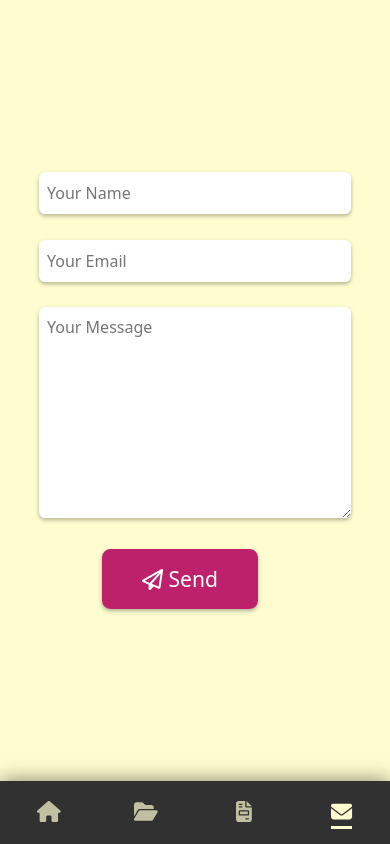
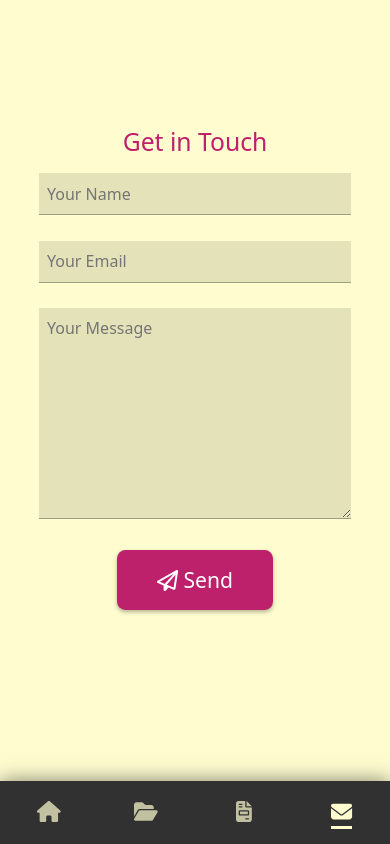
Before and after one commit to mezitta/portfolio, a React (Create React App) app: page /contact in a window 390 px wide. Built offline with nearby package versions, Linux system fonts and the light colour scheme.

Commit message:
Contact Form formatting

```diff
--- a/src/components/Contact.css
+++ b/src/components/Contact.css
@@ -11,22 +11,38 @@
     height: 92.5vh;
     display: flex;
     justify-content: center;
-    align-items: center;
+    align-items: flex-start;
 }
 
-.left-content {
+div.right-content {
     /* background-color: red; */
     display: flex;
-    justify-content: center;
+    justify-content: flex-start;
+    padding-left: 0;
+    margin: 0;
 }
 
 .form-container {
     /* background-color: green; */
+    /* background-color: var(--highlight); */
+    margin: 0;
+    border-radius: 2vh;
+    /* box-shadow: 0 0.25vh 0.5vh rgba(0, 0, 0, 0.3); */
+    /* border-left: 2px solid; */
     height: 80vh;
-    width: 40vw;
+    width: 35vw;
+    padding-top: 5vh;
     display: flex;
     justify-content: center;
-    align-items: center;
+    align-items: flex-start;
+}
+
+div.title-row {
+    text-align: center;
+    /* border-bottom: 0.375vh solid var(--main-color); */
+    margin-bottom: 2vh;
+    color: var(--accent-color);
+    /* background-color: orange; */
 }
 
 input.form-input, textarea.form-input {
@@ -34,14 +50,16 @@ input.form-input, textarea.form-input {
     width: 25vw;
     padding: 0.5em;
     margin-bottom: 2vh;
-    border-radius: 0.75vh;
+    /* border-radius: 0.75vh; */
     border: none;
-    box-shadow: 0 0.25vh 0.5vh rgba(0, 0, 0, 0.3);
+    border-bottom: 1.5px solid rgba(0, 0, 0, 0.3);
+    background: #e4e2b8;;
+    /* box-shadow: 0 0.25vh 0.5vh rgba(0, 0, 0, 0.3); */
 }
 
 textarea.form-input {
     min-height: 25vh;
-    max-height: 50vh;
+    max-height: 40vh;
 }
 
 .contact-button-row {
@@ -50,7 +68,6 @@ textarea.form-input {
 
 .send-button {
     background-color: var(--accent-color);
-    margin-right: 30px;
     color: var(--highlight);
     border: none;
     border-radius: 1vh;
@@ -73,14 +90,24 @@ textarea.form-input {
         width: 50vw;
     }
 
+    .contact-body {
+        padding-top: 20vh;
+        overflow: hidden;
+    }
+
     input.form-input, textarea.form-input {
         width: 40vw;
      }
 }
 
 @media only screen and (max-width: 767px) {
+    .contact-row {
+        align-items: flex-start;
+    }
+
     .form-container {
         width: 90vw;
+        /* padding-top: 0; */
     }
 
     input.form-input, textarea.form-input {
@@ -89,7 +116,12 @@ textarea.form-input {
         margin-bottom: 3vh;
     }
 
-    .right-content {
+    div.right-content {
+        justify-content: center;
+        padding: 0;
+    }
+
+    .left-content {
         display: none;
     }
 
--- a/src/components/Contact.js
+++ b/src/components/Contact.js
@@ -38,10 +38,15 @@ const Contact = () => {
             <Container fluid>
                 <Row className="contact-row">
                     <Col xs={12} md={6} className="left-content">
+                        picture goes here
+                    </Col>
+                    <Col xs={12} md={6} className="right-content">
                         <div className="form-container">
                             <form ref={form} onSubmit={sendEmail}>
+                                <div className="title-row"><h2>Get in Touch</h2></div>
                                 <div className="input-row">
                                     <input
+                                        id="user_name"
                                         type="text"
                                         name="user_name"
                                         placeholder="Your Name"
@@ -51,6 +56,7 @@ const Contact = () => {
                                 </div>
                                 <div className="input-row">
                                     <input
+                                        id="user_email"
                                         type="email"
                                         name="user_email"
                                         placeholder="Your Email"
@@ -60,6 +66,7 @@ const Contact = () => {
                                 </div>
                                 <div className="input-row">
                                     <textarea
+                                        id="user_message"
                                         name="message"
                                         placeholder="Your Message"
                                         aria-label="message"
@@ -70,9 +77,6 @@ const Contact = () => {
                             </form>
                         </div>
                     </Col>
-                    <Col xs={12} md={6} className="right-content">
-                        picture goes here
-                    </Col>
                 </Row>
             </Container>
         </motion.div>
```
